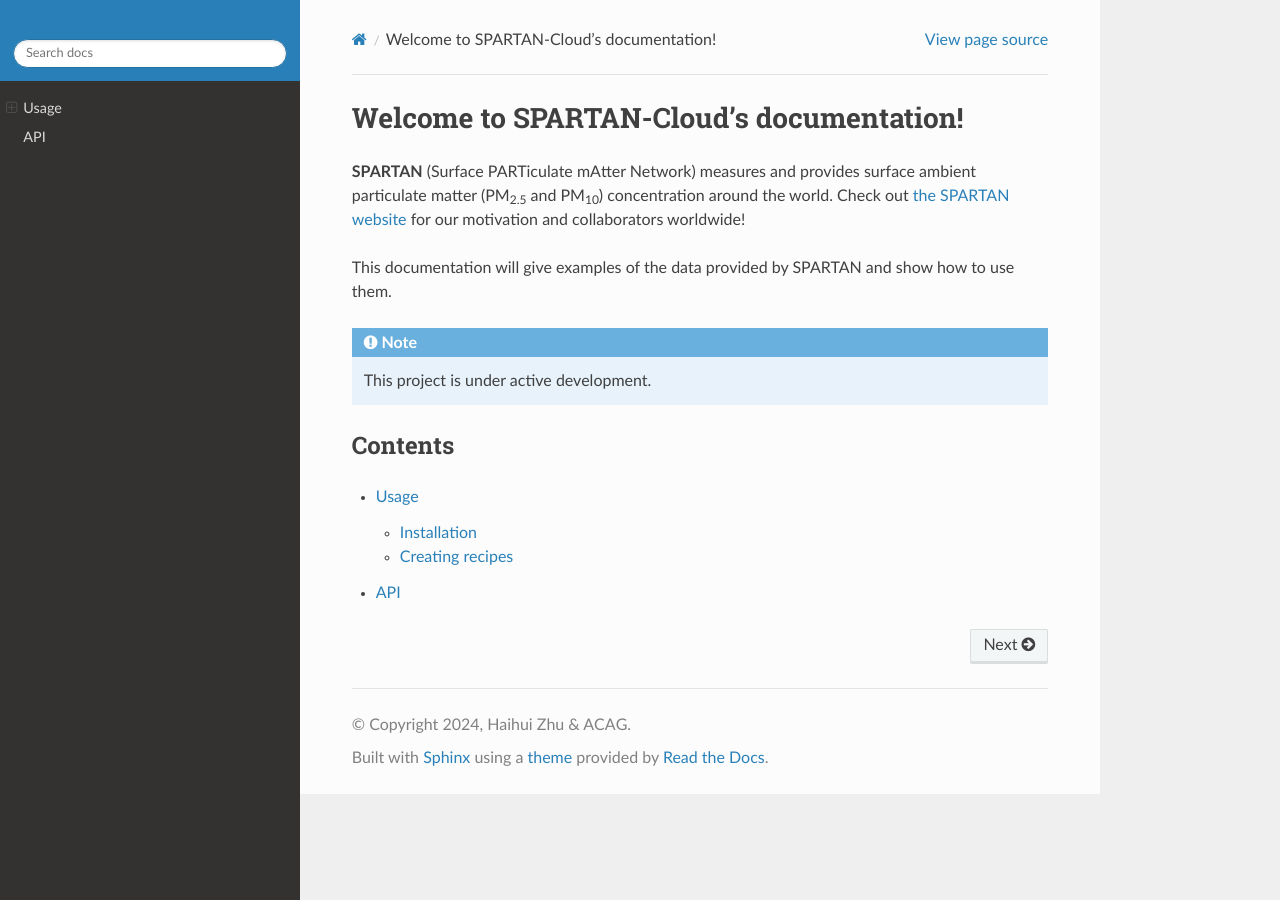
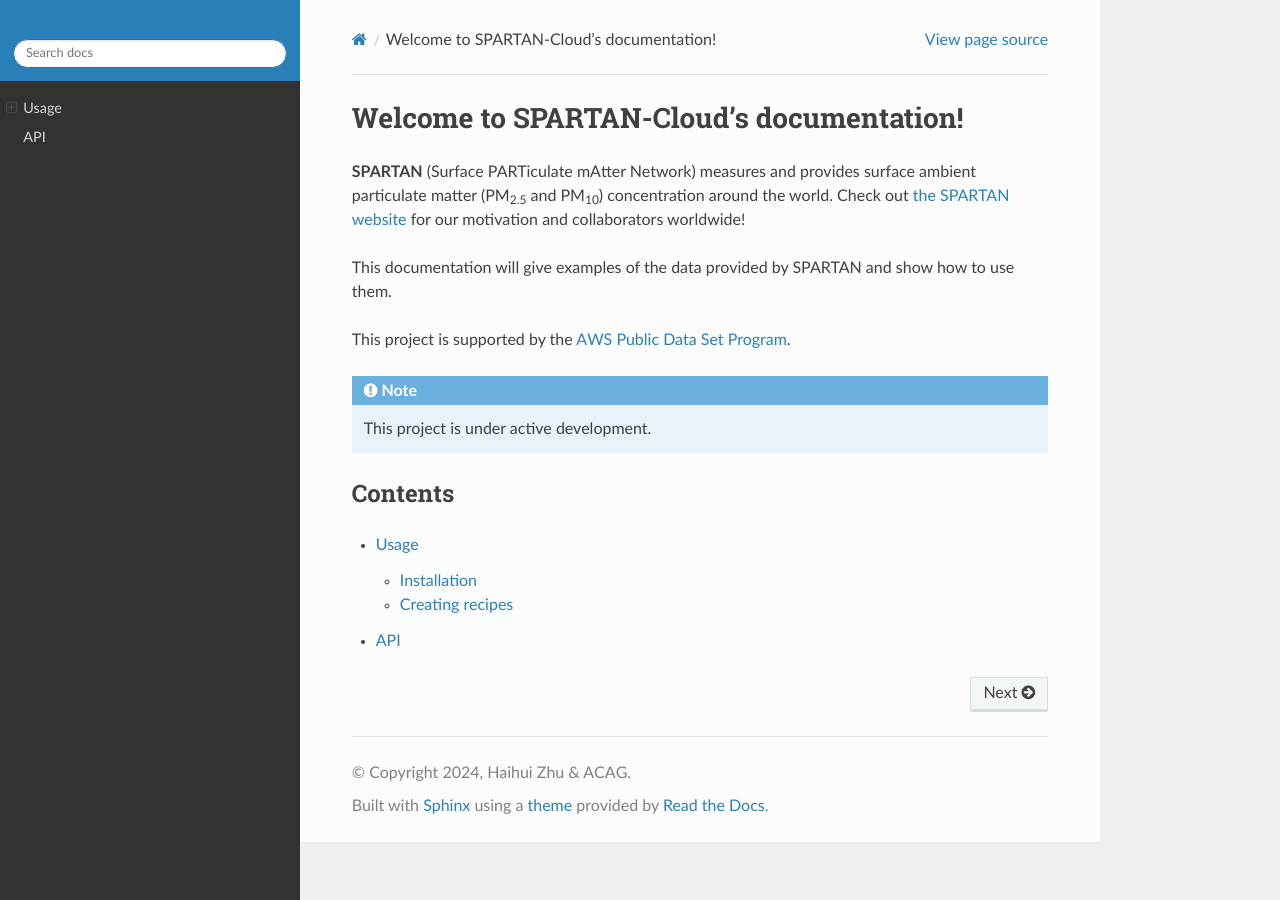
Before and after one commit to Atmospheric-Composition-Analysis-Group/spartan-cloud, a Sphinx documentation site: the page built from docs/source/index.rst, in a window 1280 px wide. Built offline with Sphinx 7.4.7 and the Read the Docs theme 2.0.0, drawn with Linux system fonts in a browser that asks for light colours.

Commit message:
Update index.rst

```diff
--- a/docs/source/index.rst
+++ b/docs/source/index.rst
@@ -4,6 +4,9 @@ Welcome to SPARTAN-Cloud's documentation!
 **SPARTAN** (Surface PARTiculate mAtter Network) measures and provides surface ambient particulate matter (PM\ :sub:`2.5`\  and PM\ :sub:`10`\) concentration around the world. Check out `the SPARTAN website <https://www.spartan-network.org/>`_  for our motivation and collaborators worldwide!
 
 This documentation will give examples of the data provided by SPARTAN and show how to use them.
+
+This project is supported by the `AWS Public Data Set Program
+<https://aws.amazon.com/opendata/public-datasets/>`_.
 
 .. note::
 
```
